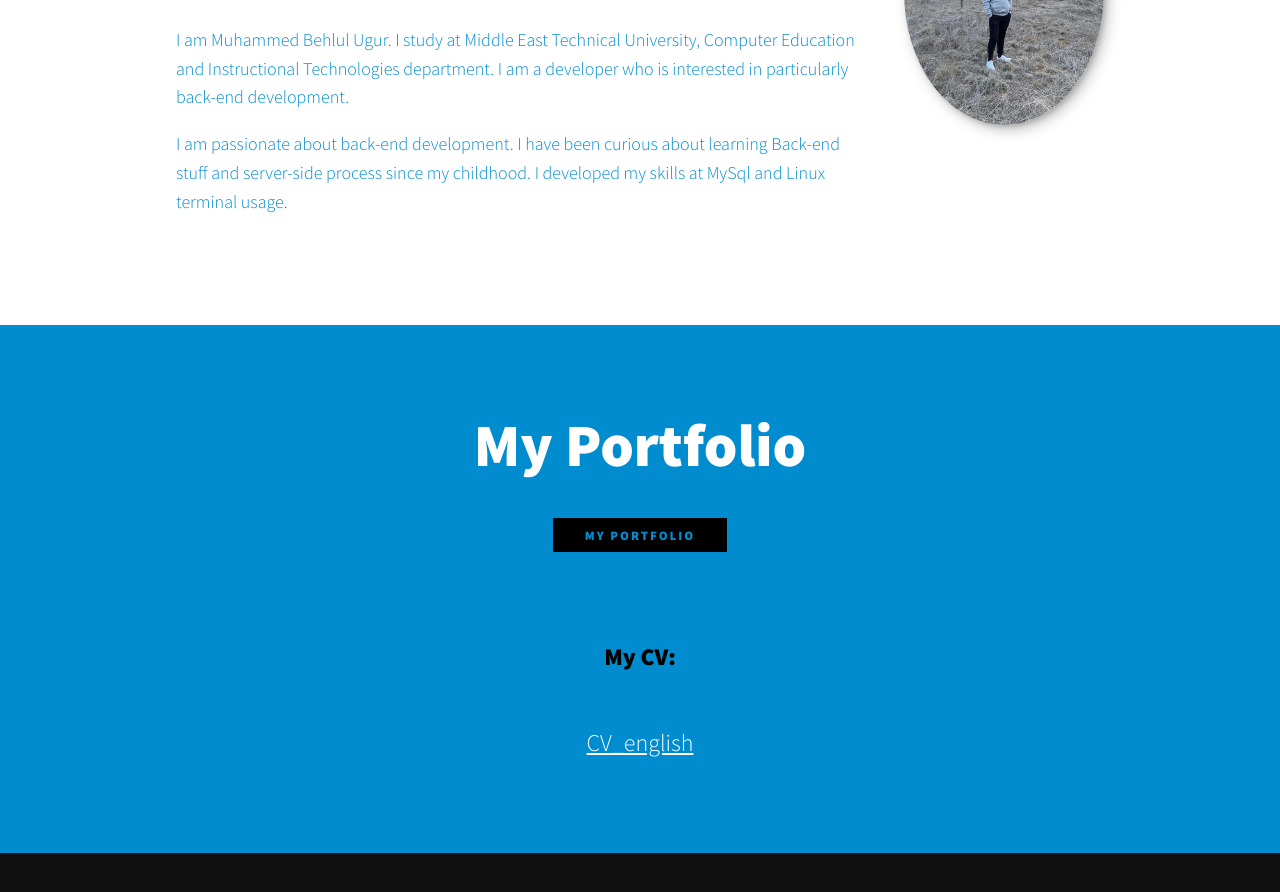
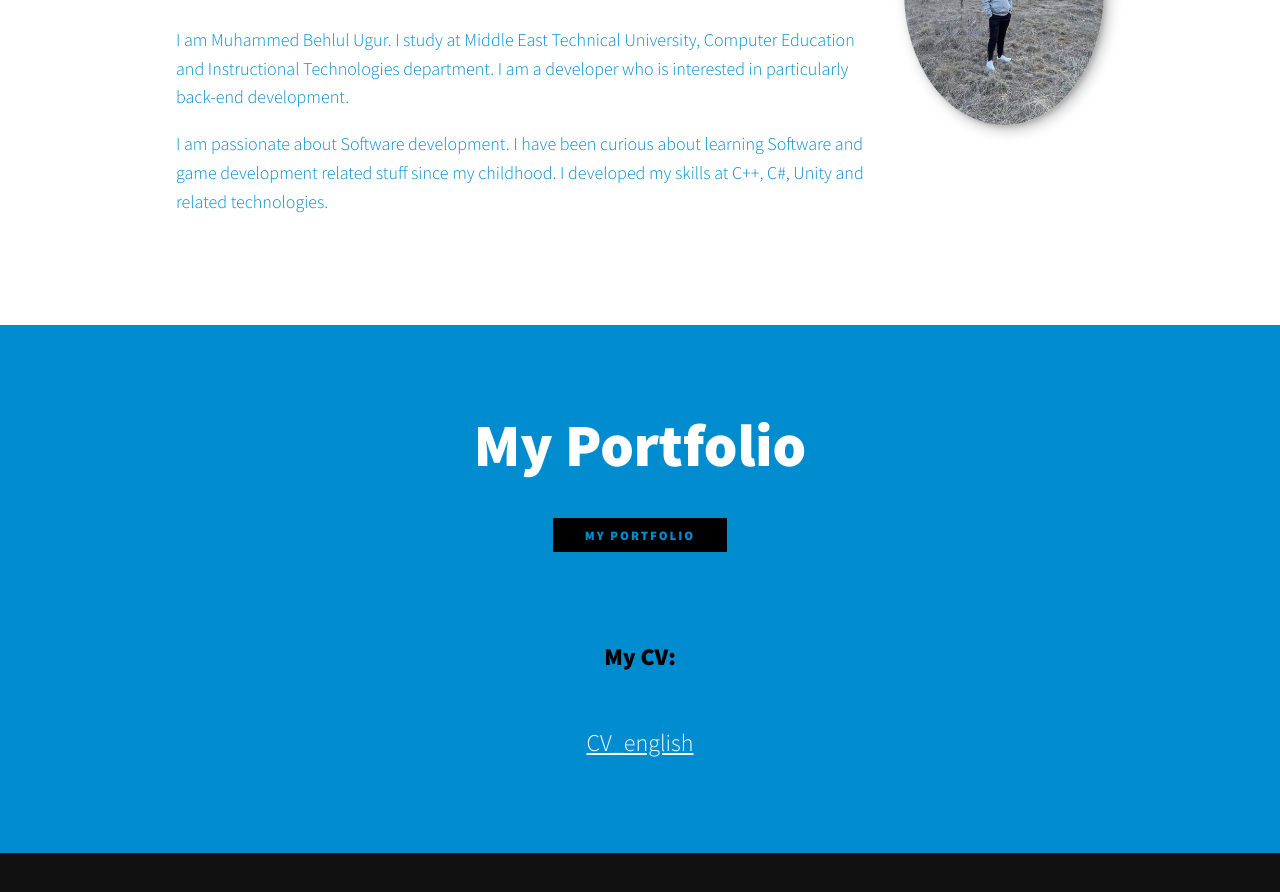
Before and after one commit to bugur06/bugur06.github.io, a plain HTML site: page index.html in a window 1280 px wide. Shown: the part 1440-2332 px from the top of the page. Drawn offline with nearby package versions, Linux system fonts and the light colour scheme.

Commit message:
some changes

```diff
--- a/index.html
+++ b/index.html
@@ -73,7 +73,7 @@
 
            <div class="about-me__body">
                <p>I am Muhammed Behlul Ugur. I study at Middle East Technical University, Computer Education and Instructional Technologies department. I am a developer who is interested in particularly back-end development.</p>
-               <p>I am passionate about back-end development. I have been curious about learning Back-end stuff and server-side process since my childhood. I developed my skills at MySql and Linux terminal usage. </p>
+               <p>I am passionate about Software development. I have been curious about learning Software and game development related stuff since my childhood. I developed my skills at C++, C#, Unity and related technologies. </p>
            </div>
 
            <img src="images/me.jpg" alt="Jane leaning against a bus" class="about-me__img">
```
